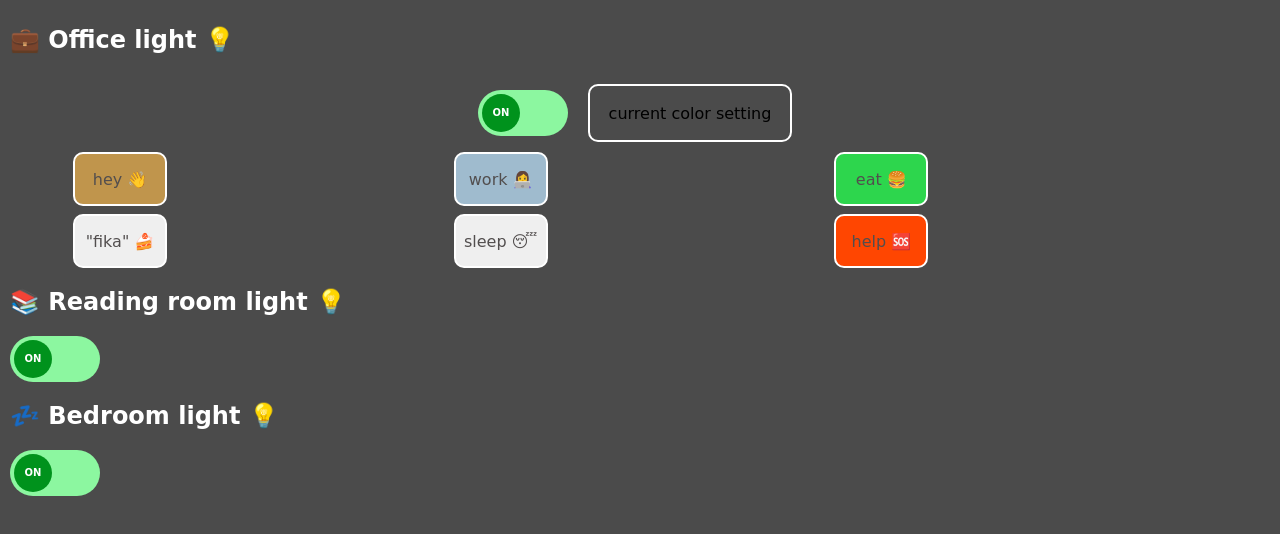
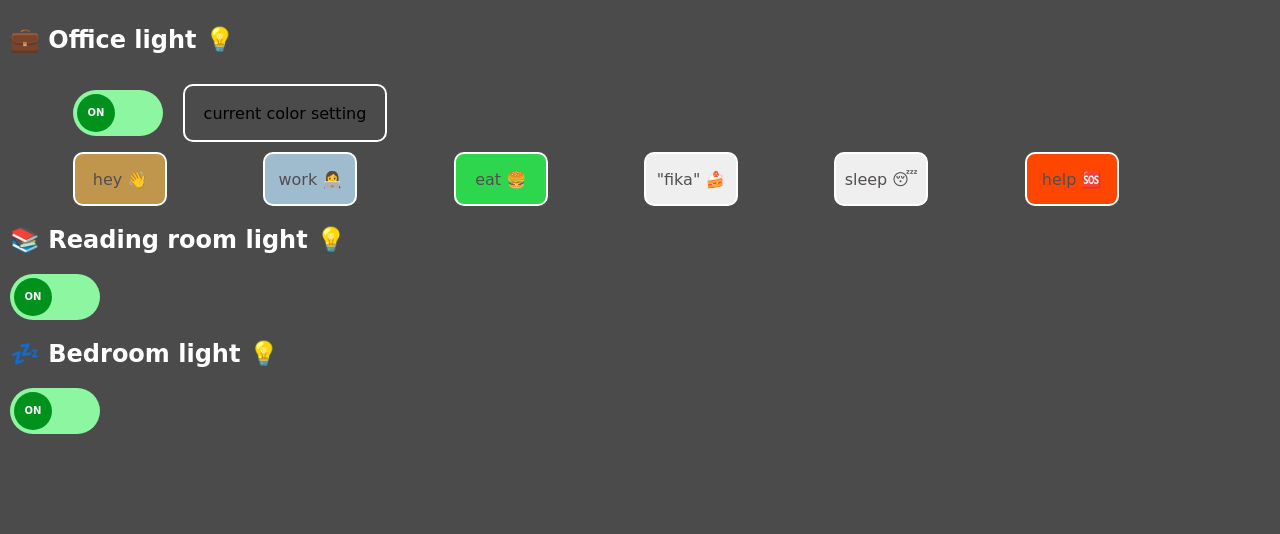
Before and after one commit to katiewu1/I-need-Hue, a plain HTML site: page index.html in a window 1280 px wide. Shown: the part 154-688 px from the top of the page. Drawn offline with Linux system fonts and the light colour scheme; no server answers; a web font is replaced by a local one.

Commit message:
add media query for buttons

```diff
--- a/style.css
+++ b/style.css
@@ -21,7 +21,7 @@ h2 {
 .display-current-state {
   display: flex;
   /* border: 1px dotted red; */
-  justify-content: center;
+  justify-content: flex-start;
   align-items: center;
   width: 90%;
   margin: auto;
@@ -148,3 +148,9 @@ h2 {
 #buttonCheck .checkbox:checked ~ .layer {
   background-color: #fdd1d1;
 }
+
+@media (min-width: 768px) {
+  .all-buttons {
+    grid-template-columns: repeat(6, 1fr);
+  }
+}
```
